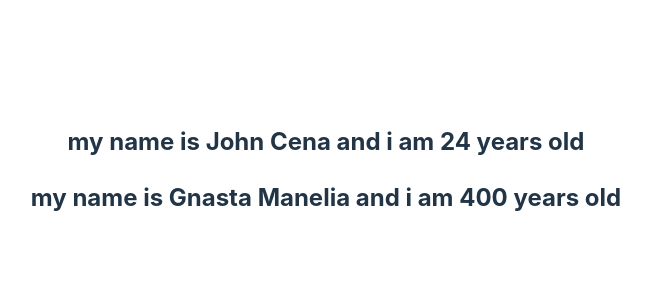
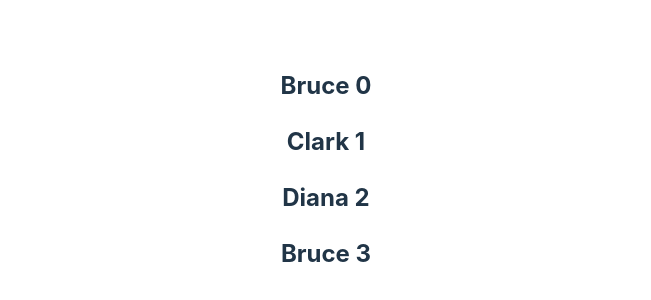
Before and after one commit to Akshola00/youtube_react_tuts, a React (Vite) app in the folder react_codeEvolution/: page / in a window 1280 px wide. Shown: the part 230-530 px from the top of the page, without its empty margins (314-965 px from the left). Built offline with nearby package versions, Linux system fonts and the light colour scheme.

Commit message:
progress

```diff
--- a/react_codeEvolution/src/components/NalmeList.jsx
+++ b/react_codeEvolution/src/components/NalmeList.jsx
@@ -2,7 +2,7 @@ import React from "react";
 import Person from "./Person";
 
 function NalmeList() {
-  const names = ["Bruce", "Clark", "Diana"];
+  const names = ["Bruce", "Clark", "Diana", "Bruce"];
   const persons = [
     {
       id: 1,
@@ -15,9 +15,9 @@ function NalmeList() {
       Age: 400,
     },
   ];
-  const pl = persons.map((p) => <Person p={p} />);
-  const nameList = names.map((name) => <h2> {name} </h2>);
-  return <div>{pl}</div>;
+  const pl = persons.map((p) => <Person key={p.id} p={p} />);
+  const nameList = names.map((name, index) => <h2 key={index} > {name} {index} </h2>);
+  return <div>{nameList}</div>;
 }
 
 export default NalmeList;
```
Also changed, not shown: react_codeEvolution/src/components/Person.jsx (line endings or trailing spaces).
